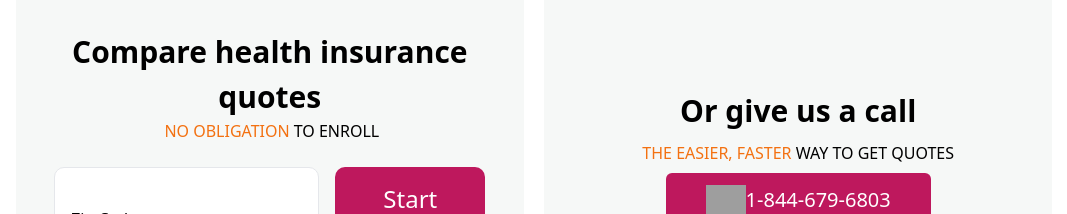
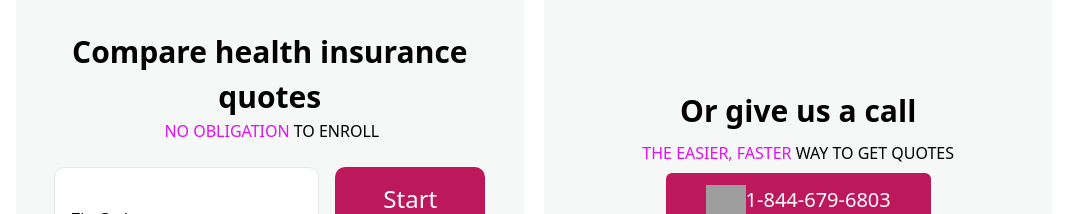
Before and after one commit to samiullah58/affordableHealthPlan, a React (Vite) app: page / in a window 1280 px wide. Shown: the part 2600-2814 px from the top of the page, without its empty margins (106-1173 px from the left). Built offline with nearby package versions, Linux system fonts and the light colour scheme; grey boxes are pictures that could not be loaded.

Commit message:
Change to pink

```diff
--- a/src/components/CompareHealth.jsx
+++ b/src/components/CompareHealth.jsx
@@ -6,7 +6,7 @@ const CompareHealth = () => {
       <div className=' bg-[#F6F8F7]  rounded-md md:p-10 p-5 text-center w-full'>
         <h3 className=' md:text-[30px] text-[24px] font-bold '>Compare health insurance quotes</h3>
         <h6>
-          <span className='text-[#F37111] px-1'>NO OBLIGATION</span>TO ENROLL
+          <span className='text-[#e011f3] px-1'>NO OBLIGATION</span>TO ENROLL
         </h6>
         <div className=" flex md:flex-row flex-col gap-4 justify-center my-6 ">
           <div className="flex items-center justify-between border  px-4 py-2 rounded-[10px] bg-white ">
@@ -32,7 +32,7 @@ const CompareHealth = () => {
       </div>
       <div className='bg-[#F6F8F7]  w-full rounded-md items-center justify-center gap-2 py-4  flex flex-col'>
         <h3 className='md:text-[30px] text-[24px] font-bold'>Or give us a call</h3>
-        <h6><span className='text-[#F37111] '>THE EASIER, FASTER </span>WAY TO GET QUOTES</h6>
+        <h6><span className='text-[#e011f3] '>THE EASIER, FASTER </span>WAY TO GET QUOTES</h6>
         <div className=' flex flex-col gap-2 justify-center '>
           {' '}
           <a href="tel: 1-844-679-6803">
```
